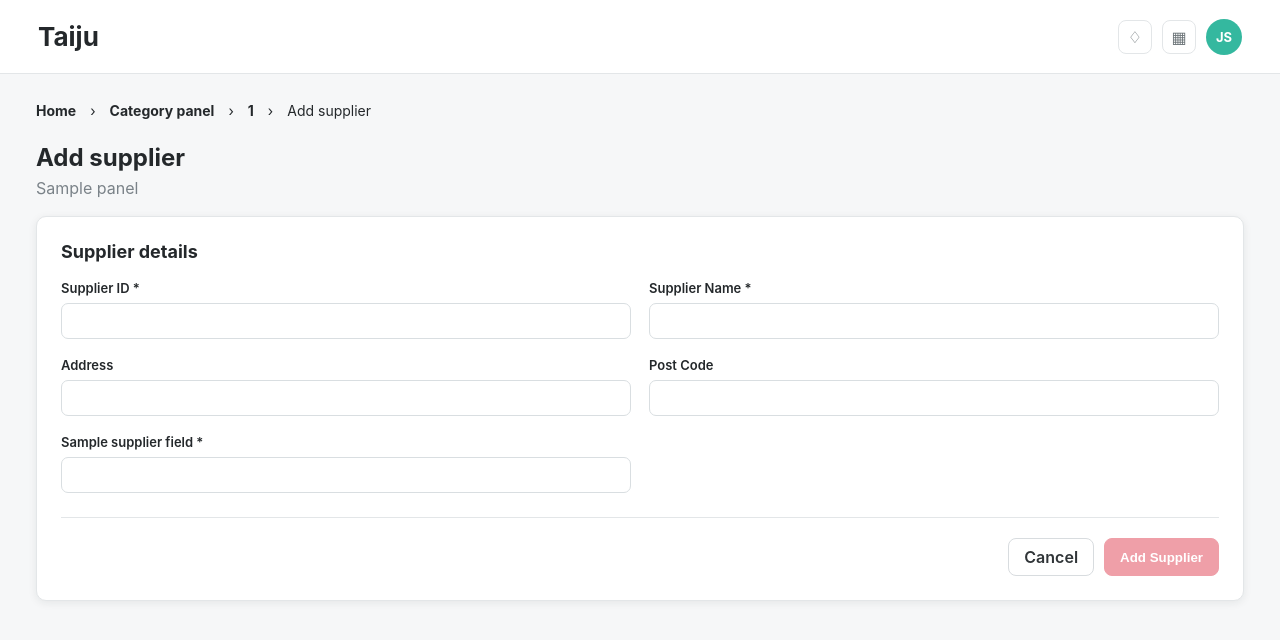
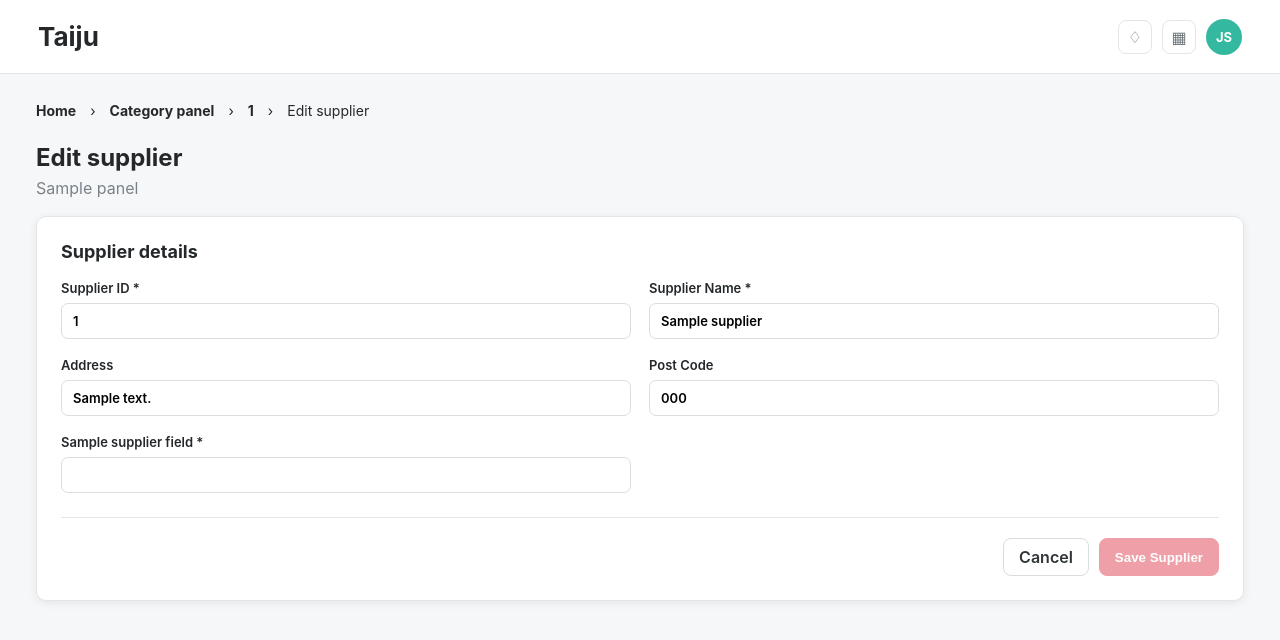
Before and after one commit to zageabb/CatManager, a Flask app: template templates/supplier_form.html in a window 1280 px wide. Shown: the top 640 px of the page. Run offline with Flask 3, Linux system fonts and the light colour scheme; the template is opened without the code that fills it: most values are stand-ins (such as "Sample title", 1, 10 or a date in 2020).

Commit message:
Support supplier editing

```diff
--- a/templates/supplier_form.html
+++ b/templates/supplier_form.html
@@ -1,6 +1,27 @@
-{% extends "base.html" %}{% block title %}Add supplier{% endblock %}
-{% block breadcrumb %}<a href="{{ url_for('portfolio') }}">Category panel</a><span>›</span><a href="{{ url_for('panel_view', panel_id=panel.panel_id) }}">{{ panel.panel_id }}</a><span>›</span><span>Add supplier</span>{% endblock %}
-{% block content %}{% set core=panel.data.panel %}<div class="page-title-row"><div><h1>Add supplier</h1><p class="subtitle">{{ core.panelName }}</p></div></div>
-<form method="post" class="form-card"><h2>Supplier details</h2><div class="form-grid"><label>Supplier ID *<input name="supplier_id" required></label><label>Supplier Name *<input name="supplier_name" required></label><label>Address<input name="address"></label><label>Post Code<input name="post_code"></label>
-{% for f in core.supplierFields|sort(attribute='order') %}<label>{{ f.fieldName }}{{ ' *' if f.required }}{% if f.type=='dropdown' %}<select name="custom_{{ f.fieldId }}" {{ 'required' if f.required }}><option value="">Select…</option>{% for o in f.options %}<option>{{ o }}</option>{% endfor %}</select>{% else %}<input name="custom_{{ f.fieldId }}" type="{{ 'number' if f.type=='number' else 'date' if f.type=='date' else 'text' }}" step="any" {{ 'required' if f.required }}>{% endif %}</label>{% endfor %}</div>
-<div class="form-actions"><a class="btn" href="{{ url_for('panel_view', panel_id=panel.panel_id) }}">Cancel</a><button class="btn primary">Add Supplier</button></div></form>{% endblock %}
+{% extends "base.html" %}
+{% block title %}{{ 'Edit supplier' if supplier else 'Add supplier' }}{% endblock %}
+{% block breadcrumb %}<a href="{{ url_for('portfolio') }}">Category panel</a><span>›</span><a href="{{ url_for('panel_view', panel_id=panel.panel_id) }}">{{ panel.panel_id }}</a><span>›</span><span>{{ 'Edit supplier' if supplier else 'Add supplier' }}</span>{% endblock %}
+{% block content %}
+{% set core=panel.data.panel %}
+<div class="page-title-row"><div><h1>{{ 'Edit supplier' if supplier else 'Add supplier' }}</h1><p class="subtitle">{{ core.panelName }}</p></div></div>
+<form method="post" class="form-card">
+  <h2>Supplier details</h2>
+  <div class="form-grid">
+    <label>Supplier ID *<input name="supplier_id" required value="{{ supplier.supplierId if supplier else '' }}" {{ 'readonly' if supplier }}></label>
+    <label>Supplier Name *<input name="supplier_name" required value="{{ supplier.supplierName if supplier else '' }}"></label>
+    <label>Address<input name="address" value="{{ supplier.address if supplier else '' }}"></label>
+    <label>Post Code<input name="post_code" value="{{ supplier.postCode if supplier else '' }}"></label>
+    {% for f in core.supplierFields|sort(attribute='order') %}
+      {% set current = supplier.customFields.get(f.fieldId,'') if supplier else '' %}
+      <label>{{ f.fieldName }}{{ ' *' if f.required }}
+      {% if f.type=='dropdown' %}
+        <select name="custom_{{ f.fieldId }}" {{ 'required' if f.required }}><option value="">Select…</option>{% for o in f.options %}<option {{ 'selected' if current==o }}>{{ o }}</option>{% endfor %}</select>
+      {% else %}
+        <input name="custom_{{ f.fieldId }}" value="{{ current }}" type="{{ 'number' if f.type=='number' else 'date' if f.type=='date' else 'text' }}" step="any" {{ 'required' if f.required }}>
+      {% endif %}
+      </label>
+    {% endfor %}
+  </div>
+  <div class="form-actions"><a class="btn" href="{{ url_for('panel_view', panel_id=panel.panel_id) }}">Cancel</a><button class="btn primary">{{ 'Save Supplier' if supplier else 'Add Supplier' }}</button></div>
+</form>
+{% endblock %}
```
